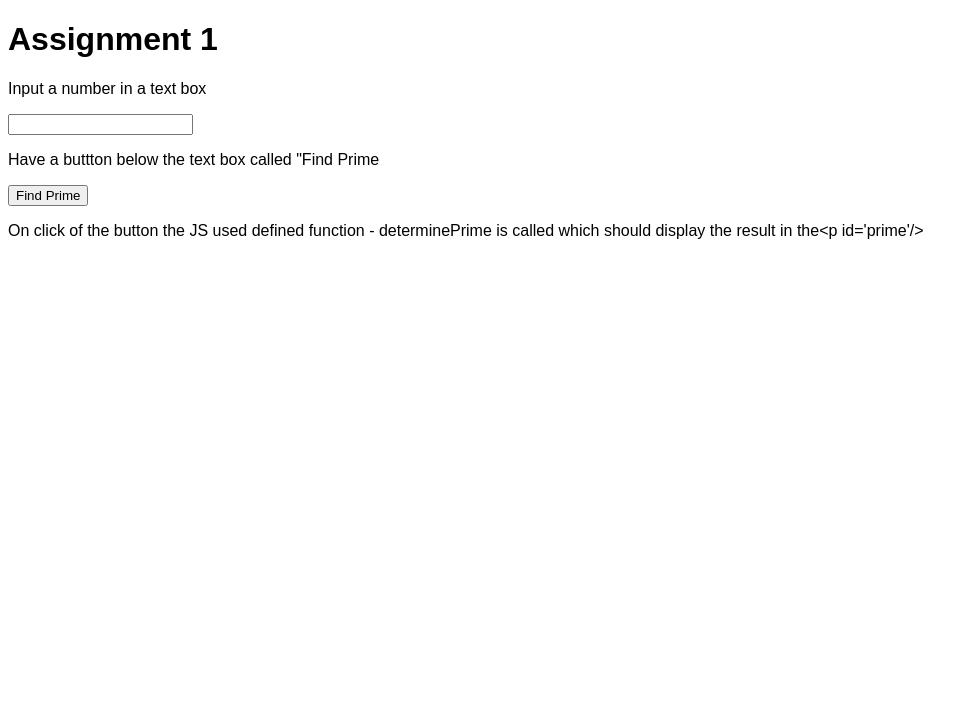
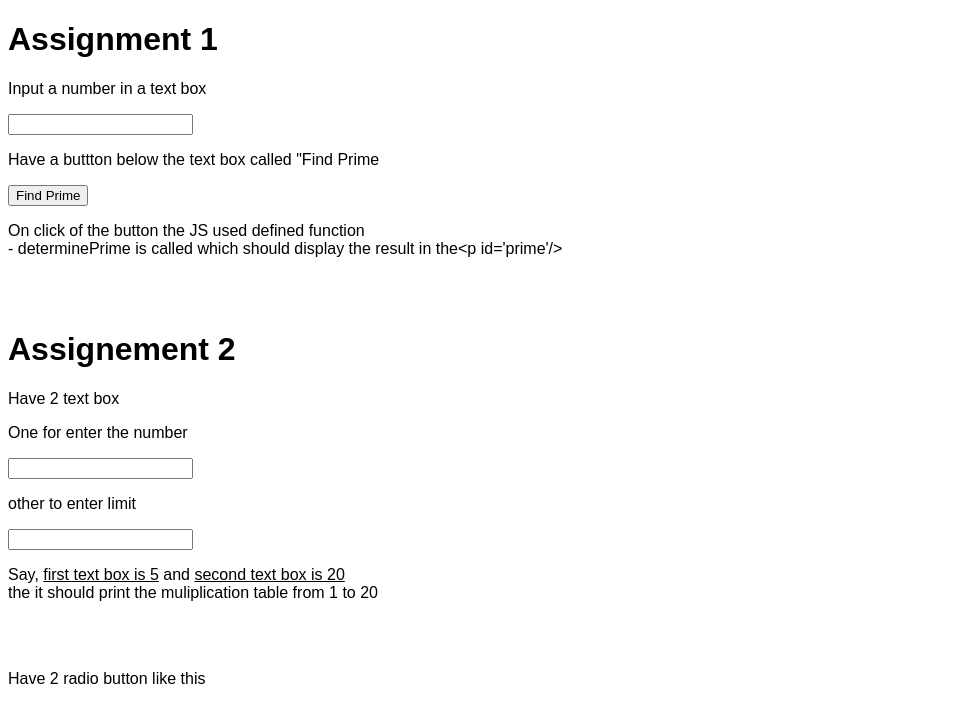
Before and after one commit to sudhakarsn15/Find-Prime-Number-Assignment, a React (Create React App) app: page / in a window 1280 px wide. Shown: the top 722 px of the page, without its empty margins (0-978 px from the left). Built offline with nearby package versions, Linux system fonts and the light colour scheme.

Commit message:
Assignments practice Assignments practice

```diff
--- a/src/App.js
+++ b/src/App.js
@@ -7,7 +7,7 @@ export default function App() {
     let isPrime = true;
     // check if number is equal to 1
     if (inputTextValue === 1) {
-      alert("1 is neither prime nor composite number.");
+      alert.show("1 is neither prime nor composite number.");
     }
     // check if number is greater than 1
     else if (inputTextValue > 1) {
@@ -20,9 +20,10 @@ export default function App() {
       }
 
       if (isPrime) {
-        console.log(`${inputTextValue} is a prime number`);
+        // console.log(`${inputTextValue} is a prime number`);
+        console.log(inputTextValue, "is a prime number");
       } else {
-        console.log(`${inputTextValue} is a not prime number`);
+        console.log(inputTextValue, "is a not prime number");
       }
     }
 
@@ -44,11 +45,31 @@ export default function App() {
         <button onClick={determinePrime}>Find Prime</button>
       </p>
       <p>
-        On click of the button the JS used defined function <b />-
+        On click of the button the JS used defined function <br />-
         determinePrime is called which should display the result in the
         {"<p id='prime'/>"}
       </p>
-      <p id="prime"></p>
+      <br />
+      <br />
+      <h1>Assignement 2</h1>
+      <p>Have 2 text box</p>
+      <p>One for enter the number</p>
+      <p>
+        <input id="inputBox1"></input>
+      </p>
+      <p>other to enter limit</p>
+      <p>
+        <input id="inputBox2"></input>
+      </p>
+
+      <p>
+        Say, <u>first text box is 5</u> and <u>second text box is 20</u>
+        <br />
+        the it should print the muliplication table from 1 to 20
+      </p>
+      <br />
+      <br />
+      <p>Have 2 radio button like this</p>
     </div>
   );
 }
```
